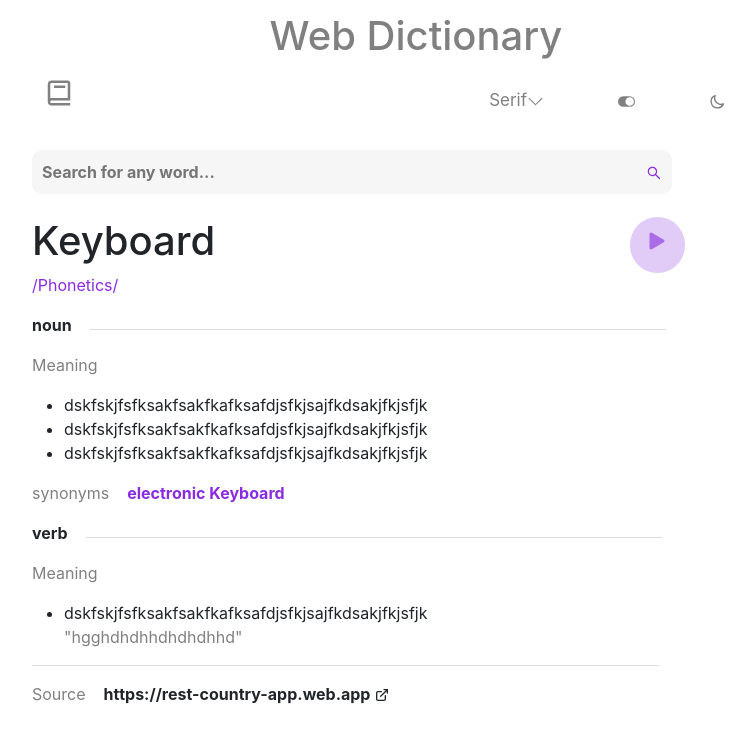
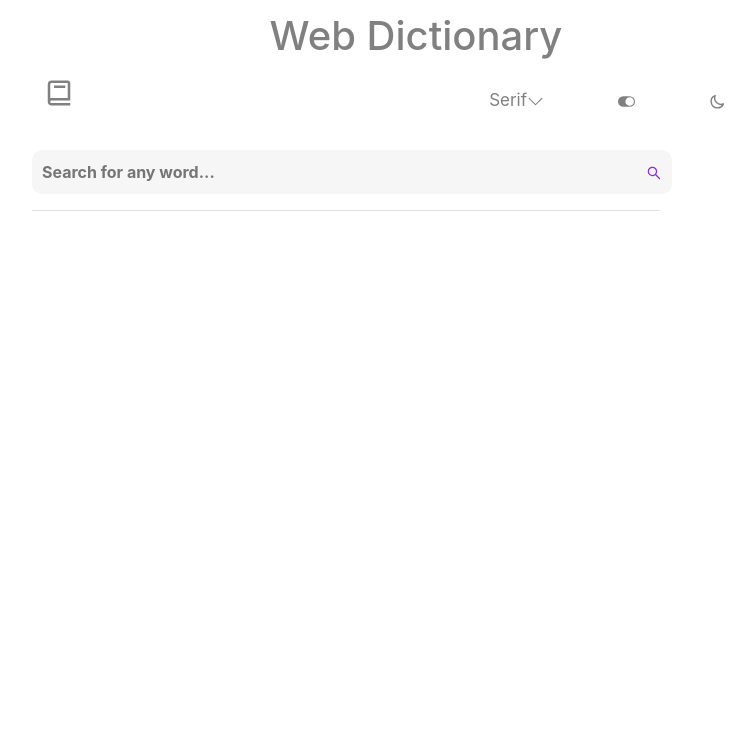
Before and after one commit to fiokee/web-dictionary, a React (Create React App) app: page / in a window 1280 px wide. Shown: the top 742 px of the page, without its empty margins (224-979 px from the left). Built offline with nearby package versions, Linux system fonts and the light colour scheme.

Commit message:
fixing errors and rendering data

```diff
--- a/src/components/Search.js
+++ b/src/components/Search.js
@@ -15,6 +15,7 @@ const Search = () => {
       e.preventDefault();
       Axios.get(`https://api.dictionaryapi.dev/api/v2/entries/en_US/${searchWord}`
       ).then((response)=>{
+        setData(response.data[0])
         console.log(response.data[0]);
 
       }).catch((error) => {
@@ -30,47 +31,79 @@ const Search = () => {
              aria-label="Search through site content" required onChange={(e)=> setWordSearch(e.target.value)}/>
                 <button onClick={getWord} type='submit' className='search-button'><AiOutlineSearch/></button>
         </form>
+    {
+      data && (
 
-        <div className='words'>
-          <h1>Keyboard</h1>
-          <span><BsFillPlayFill/></span>
-        </div>
+            <div className='words'>
+              <h1>{data.word}</h1>
+              <span><BsFillPlayFill/></span>
+            </div>
+      )
+    }
+
+    {
+      data && (
+        <div>
           <div className='phonetics'>
-          <p>/Phonetics/</p>
+          <p>{data.phonetic}</p>
           </div>
           <div className='noun'>
-           <p>noun</p>
+           <p>{data. meanings[0].partOfSpeech}</p>
            <hr/>
         </div>
+        </div>
+      )
+    }
+
+    {data && (
+
         <div>
           <p className='meaning'>Meaning</p>
           <ul>
-            <li>dskfskjfsfksakfsakfkafksafdjsfkjsajfkdsakjfkjsfjk</li>
-            <li>dskfskjfsfksakfsakfkafksafdjsfkjsajfkdsakjfkjsfjk</li>
-            <li>dskfskjfsfksakfsakfkafksafdjsfkjsajfkdsakjfkjsfjk</li>
+            <li>{data.meanings[0].definitions[0].definition}</li>
+            <li>{data.meanings[0].definitions[1].definition}</li>
+            <li>{data.meanings[0].definitions[2].definition}</li>
           </ul>
         </div>
+    )}
 
-        <div className='synonyms'>
-          <span>synonyms</span>
-          <p>electronic Keyboard</p>
-        </div>
-        <div className='noun'>
-           <p>verb</p>
-           <hr/>
-        </div>
+  {
+    data && (
+
+          <div className='synonyms'>
+            <span>synonyms</span>
+            <p>{data.meanings[0].synonyms[0]}</p>
+          </div>
+    )
+  }
+
+    {
+      data && (
         <div>
-        <p className='meaning'>Meaning</p>
-          <ul>
-            <li>dskfskjfsfksakfsakfkafksafdjsfkjsajfkdsakjfkjsfjk</li>
-            <p className='last-meaning'>"hgghdhdhhdhdhdhhd"</p>
-            </ul>
-        </div>
+          <div className='noun'>
+            <p>{data. meanings[1].partOfSpeech}</p>
+            <hr/>
+          </div>
+          <div>
+          <p className='meaning'>Meaning</p>
+            <ul>
+              <li>{data.meanings[1].definitions[0].definition}</li>
+              <p className='last-meaning'>"{data.meanings[0].definitions[1].definition}"</p>
+              </ul>
+          </div>
+          </div>
+      )
+    }
         <hr className='horizontal'/>
+
+{data && (
+
         <div className='source'>
         <span>Source</span>
-        <p>https://rest-country-app.web.app <TbExternalLink/></p>
+        <a href=''>{data.sourceUrls} <TbExternalLink/></a>
         </div>
+)}
+
     </div>
   )
 }
--- a/src/components/search.css
+++ b/src/components/search.css
@@ -93,7 +93,9 @@
   color: gray;
 }
 
-.source p{
+.source a{
   margin-left: 18px;
   font-weight: 700;
+  cursor: pointer;
+  color: #000;
 }
```
